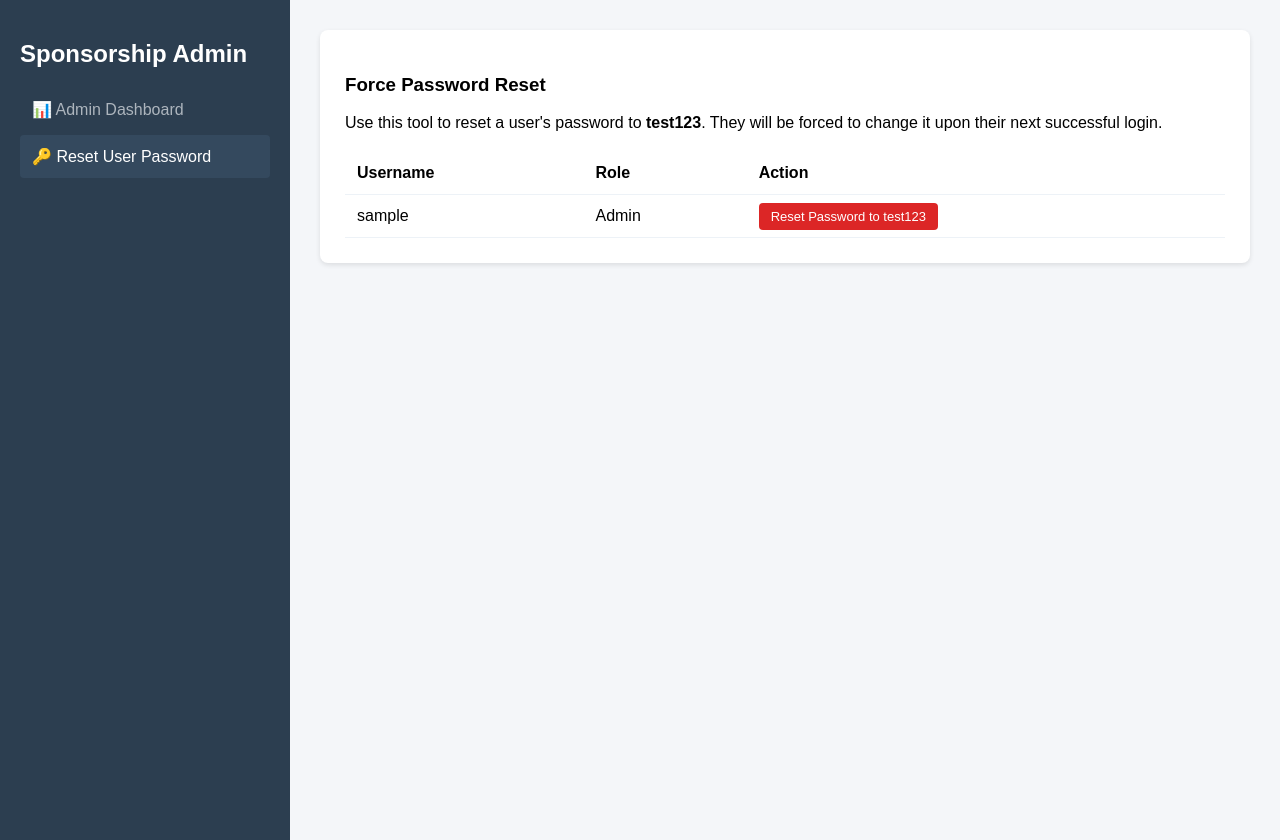
After one commit to randikah/child-sponsor-system, a PHP site: page /admin_reset_password.php in a window 1280 px wide. The commit adds this page. Run offline with PHP 8.4, Linux system fonts and the light colour scheme; the visitor is signed in with stand-in values (Sample User, id 1).

Commit message:
admin reset password

```diff
--- a/Create Tables.sql
+++ b/Create Tables.sql
@@ -1,3 +1,5 @@
+.\mysql -u root -P 3307 -h 127.0.0.1 -p child_sponsor_db
+
 -- 1. DROP EXISTING CONFLICTING TABLES IF ANY REMAIN
 DROP TABLE IF EXISTS child;
 DROP TABLE IF EXISTS sponsors;
--- a/admin_dashboard.php
+++ b/admin_dashboard.php
@@ -46,7 +46,7 @@ $active_sponsorships_count = $conn->query("SELECT COUNT(*) as total FROM child_s
     <div class="role-nav-group">
         <div class="role-nav-group-title">Navigate Dashboards</div>
         <a href="coordinator_dashboard.php" style="color: #93c5fd;">➡️ Coordinator Panel</a>
-        <!--<a href="sponsor_dashboard.php" style="color: #a7f3d0;">➡️ Sponsor Portal</a>-->
+        <a href="admin_reset_password.php" style="color: #a7f3d0;">🔑 Reset User Password</a>
     </div>
 </div>
 
--- /dev/null
+++ b/admin_reset_password.php
@@ -0,0 +1,90 @@
+<?php
+session_start();
+require_once 'db_connect.php';
+
+// Access Control: Only Admins allowed
+if (!isset($_SESSION['user_id']) || $_SESSION['role'] !== 'Admin') {
+    header("Location: login.php");
+    exit();
+}
+
+$message = '';
+
+// Handle the reset action
+if (isset($_GET['user_id'])) {
+    $target_user_id = intval($_GET['user_id']);
+
+    // 1. Hash the default password "test123"
+    $new_default_password = password_hash('test123', PASSWORD_BCRYPT);
+
+    // 2. Update password to default AND set password_changed to 0
+    $stmt = $conn->prepare("UPDATE users SET password = ?, password_changed = 0 WHERE id = ?");
+    $stmt->bind_param("si", $new_default_password, $target_user_id);
+
+    if ($stmt->execute()) {
+        $message = "✓ User password reset to 'test123'. They will be prompted to change it on next login.";
+    } else {
+        $message = "❌ Error resetting user.";
+    }
+    $stmt->close();
+}
+
+// Fetch all users
+$users = $conn->query("SELECT id, username, role FROM users");
+?>
+<!DOCTYPE html>
+<html lang="en">
+<head>
+    <meta charset="UTF-8">
+    <title>Reset User Password</title>
+    <style>
+        body { font-family: Arial, sans-serif; margin: 0; background-color: #f4f6f9; display: flex; }
+        .sidebar { width: 250px; background-color: #2c3e50; color: white; min-height: 100vh; padding: 20px; }
+        .sidebar a { display: block; color: #adb5bd; padding: 12px; text-decoration: none; border-radius: 4px; margin-bottom: 4px; }
+        .sidebar a:hover, .sidebar a.active { background-color: #34495e; color: white; }
+        .main-content { flex-grow: 1; padding: 30px; }
+        .card { background: white; padding: 25px; border-radius: 8px; box-shadow: 0 2px 5px rgba(0,0,0,0.1); }
+        .history-table { width: 100%; border-collapse: collapse; margin-top: 20px; }
+        .history-table th, .history-table td { padding: 12px; border-bottom: 1px solid #edf2f7; text-align: left; }
+        .btn-reset { background: #dc2626; color: white; padding: 6px 12px; text-decoration: none; border-radius: 4px; font-size: 13px; }
+    </style>
+</head>
+<body>
+
+<div class="sidebar">
+    <h2>Sponsorship Admin</h2>
+    <a href="admin_dashboard.php">📊 Admin Dashboard</a>
+    <a href="admin_reset_password.php" class="active">🔑 Reset User Password</a>
+</div>
+
+<div class="main-content">
+    <div class="card">
+        <h3>Force Password Reset</h3>
+        <p>Use this tool to reset a user's password to <strong>test123</strong>. They will be forced to change it upon their next successful login.</p>
+
+        <?php if($message) echo "<p style='padding:10px; background:#d4edda; color:#155724;'>$message</p>"; ?>
+
+        <table class="history-table">
+            <thead><tr><th>Username</th><th>Role</th><th>Action</th></tr></thead>
+            <tbody>
+                <?php while($row = $users->fetch_assoc()): ?>
+                <tr>
+                    <td><?php echo htmlspecialchars($row['username']); ?></td>
+                    <td><?php echo htmlspecialchars($row['role']); ?></td>
+                    <td>
+                        <a href="admin_reset_password.php?user_id=<?php echo $row['id']; ?>"
+                           onclick="return confirm('Are you sure? This will set their password to test123.');"
+                           class="btn-reset">
+                           Reset Password to test123
+                        </a>
+                    </td>
+                </tr>
+                <?php endwhile; ?>
+            </tbody>
+        </table>
+    </div>
+
+</div>
+
+</body>
+</html>
--- a/change_password.php
+++ b/change_password.php
@@ -45,6 +45,8 @@ if ($_SERVER['REQUEST_METHOD'] == 'POST') {
                         $redirect_page = 'coordinator_dashboard.php';
                     } elseif ($_SESSION['role'] === 'Sponsor') {
                         $redirect_page = 'sponsor_dashboard.php';
+                    }elseif ($_SESSION['role'] === 'Child') {
+                        $redirect_page = 'child_dashboard.php';
                     }
                 }
 
--- a/register_user.php
+++ b/register_user.php
@@ -171,7 +171,6 @@ if ($_SERVER['REQUEST_METHOD'] == 'POST') {
                 <option value="" disabled selected>-- Select a Role --</option>
                 <option value="Admin">Admin</option>
                 <option value="Coordinator">Coordinator</option>
-                <option value="Sponsor">Sponsor</option>
             </select>
         </div>
 
```
